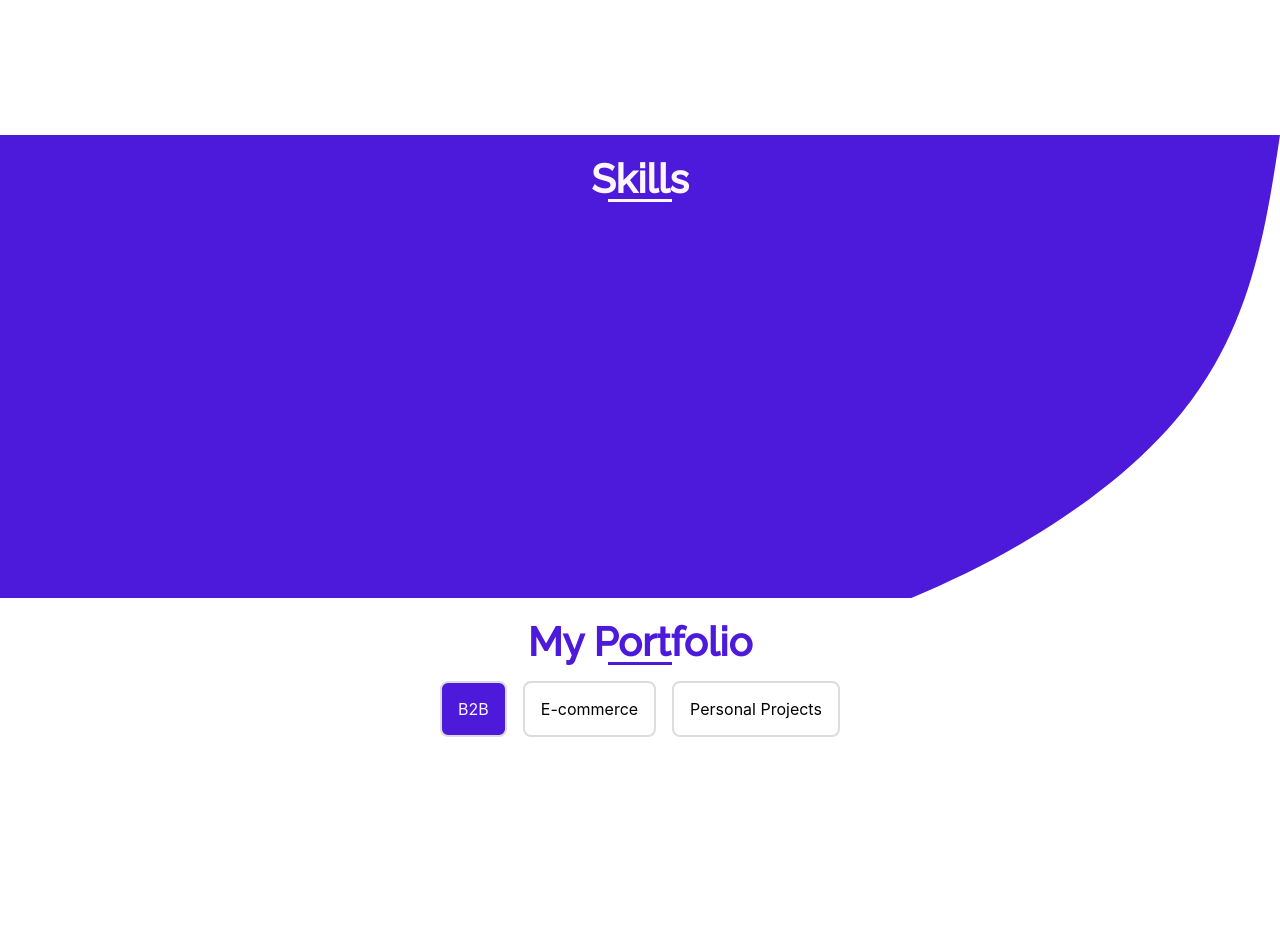
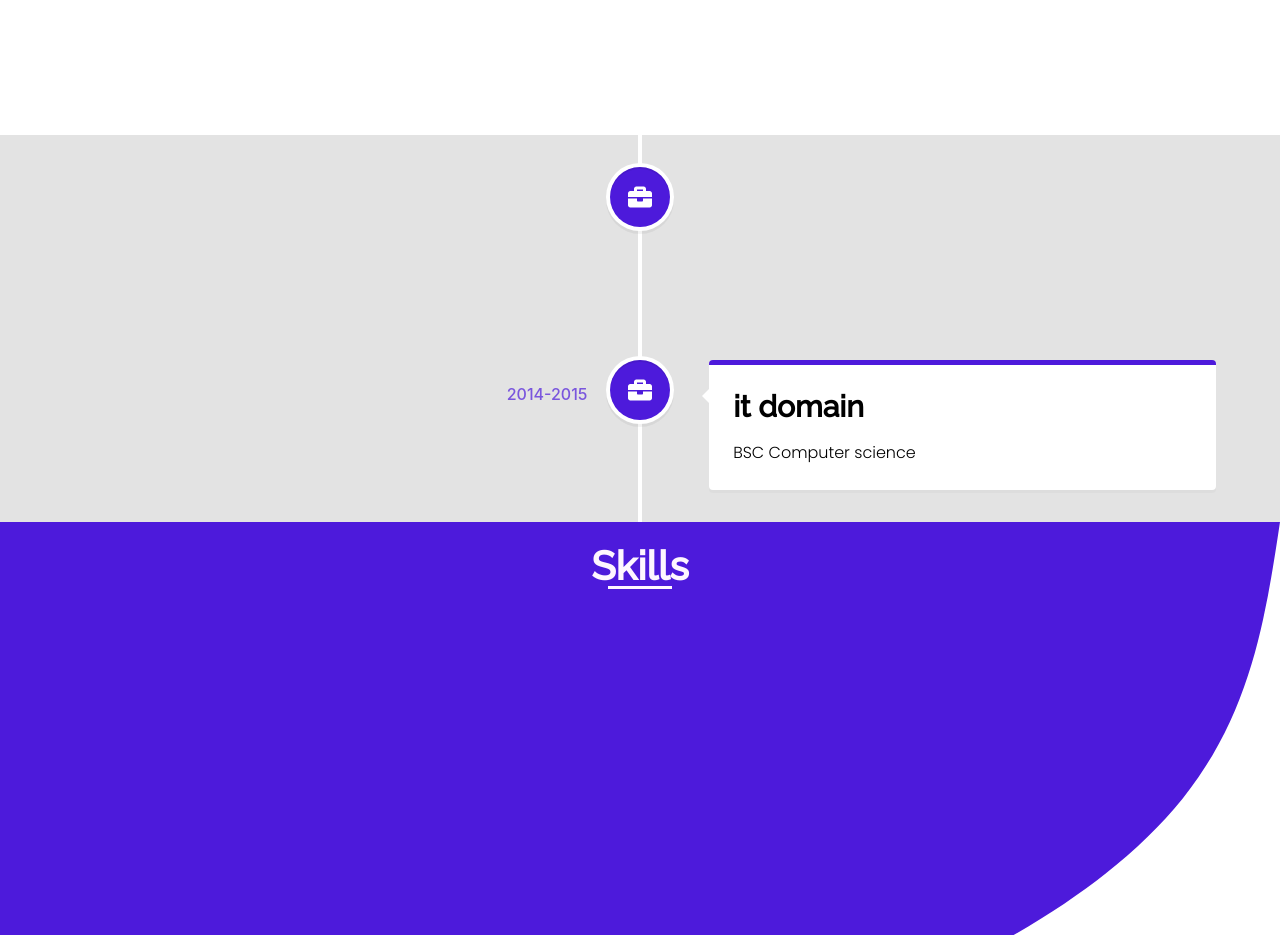
Before and after one commit to mohmmadyaminsurve/PortfolioReactJs, a React (Create React App) app: page / in a window 1280 px wide. Shown: the part 1160-2095 px from the top of the page. Built offline with nearby package versions, Linux system fonts and the light colour scheme.

Commit message:
Work section timeline working

```diff
--- a/package.json
+++ b/package.json
@@ -10,11 +10,13 @@
     "hamburger-react": "^2.5.0",
     "react": "^18.2.0",
     "react-dom": "^18.2.0",
+    "react-icons": "^4.11.0",
     "react-intersection-observer": "^9.5.2",
     "react-router-dom": "^6.15.0",
     "react-scripts": "5.0.1",
     "react-scroll": "^1.8.9",
     "react-slick": "^0.29.0",
+    "react-vertical-timeline-component": "^3.6.0",
     "sass": "^1.65.1",
     "slick-carousel": "^1.8.1",
     "web-vitals": "^2.1.4"
--- a/src/App.js
+++ b/src/App.js
@@ -6,6 +6,7 @@ import About from "./components/About";
 import Skill from "./components/Skill";
 import Portfolio from "./components/Portfolio";
 import Process from "./components/Process";
+import Work from "./components/Work";
 
 function App() {
   return (
@@ -15,6 +16,7 @@ function App() {
       <HeroSection />
       <About />
       <Process />
+      <Work />
       <Skill />
       <Portfolio />
       <Footer />
--- /dev/null
+++ b/src/components/Work.js
@@ -0,0 +1,38 @@
+import React from "react";
+import { VerticalTimeline, VerticalTimelineElement } from "react-vertical-timeline-component";
+import "react-vertical-timeline-component/style.min.css";
+// import { FaGraduationCap } from "react-icons/fa";
+import { FaBriefcase } from "react-icons/fa";
+import "./Work.scss";
+
+const Work = () => {
+  return (
+    <>
+      <section className="Work" id="work">
+        <VerticalTimeline lineColor="white">
+          <VerticalTimelineElement
+            className="vertical-timeline-element--education"
+            iconStyle={{ background: "#4d1adb", color: "#fff" }}
+            icon={<FaBriefcase />}
+            date="2014-2015"
+          >
+            <h3>it domain</h3>
+            <p> BSC Computer science</p>
+          </VerticalTimelineElement>
+
+          <VerticalTimelineElement
+            className="vertical-timeline-element--education"
+            iconStyle={{ background: "#4d1adb", color: "#fff" }}
+            icon={<FaBriefcase />}
+            date="2014-2015"
+          >
+            <h3>it domain</h3>
+            <p> BSC Computer science</p>
+          </VerticalTimelineElement>
+        </VerticalTimeline>
+      </section>
+    </>
+  );
+};
+
+export default Work;
--- /dev/null
+++ b/src/components/Work.scss
@@ -0,0 +1,9 @@
+@import "src/App.scss";
+
+.Work {
+  background-color: #e3e3e3;
+}
+
+.vertical-timeline-element-content {
+  border-top: 5px solid #4d1adb;
+}
```
Also changed, not shown: 1 other file (tests, documents, lock files or other folders).
